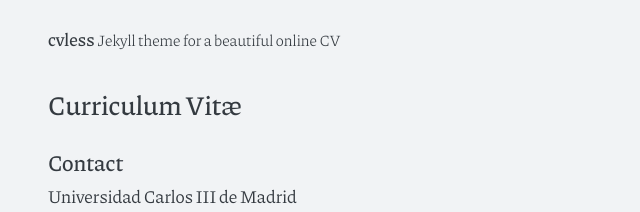
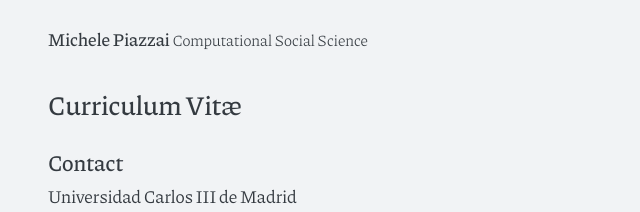
Before and after one commit to piazzai/piazzai.github.io, a Jekyll site: the page built from cv.md, in a window 1280 px wide and 900 px high. Shown: the top 212 px of the window, without its empty margins (319-959 px from the left). Built offline with Jekyll 4.4.1, drawn with Linux system fonts in a browser that asks for light colours; some of the changed text lies outside the part shown.

Commit message:
Update site variables

```diff
--- a/_config.yml
+++ b/_config.yml
@@ -1,19 +1,17 @@
 # site settings
 
-title:          cvless
-tagline:        Jekyll theme for a beautiful online CV
-url:            https://cvless.netlify.app
+title:          Michele Piazzai
+tagline:        Computational Social Science
+url:            https://piazzai.github.io
 baseurl:        /
 permalink:      pretty
-repo:           https://github.com/username/username.github.io
-version:        2.1.0
+repo:           https://github.com/piazzai/piazzai.github.io
 
 # author settings
 
 author:
-  name:         Place Holder
-  email:        username@domain.com
-photo:          /assets/photo.jpg
+  name:         Michele Piazzai
+  email:        michele.piazzai@uc3m.es
 
 # build settings
 
```
